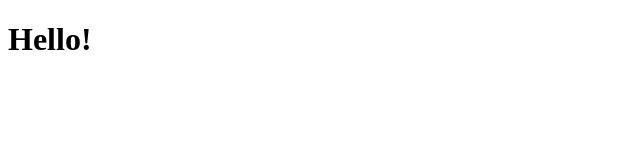
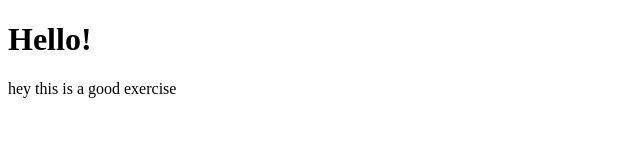
Before and after one commit to jjime0216/demo-repo, a plain HTML site: page index.html in a window 1280 px wide. Shown: the whole page, without its empty margins (0-640 px from the left). Drawn offline with Linux system fonts and the light colour scheme.

Commit message:
added another p

```diff
--- a/index.html
+++ b/index.html
@@ -7,5 +7,6 @@
 </head>
 <body>
     <h1>Hello!</h1>
+    <p>hey this is a good exercise</p>
 </body>
 </html>
```
